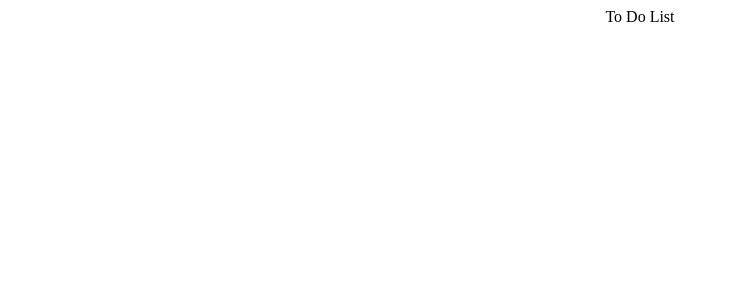
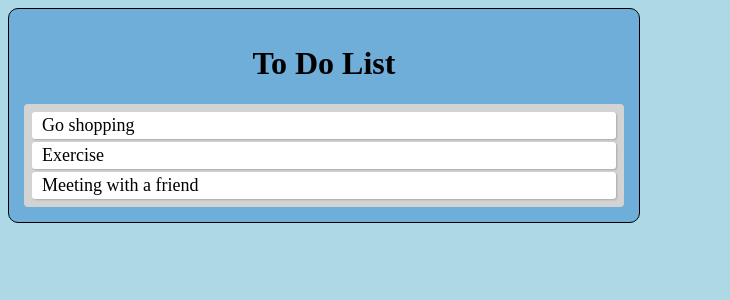
Before and after one commit to hanakola/react-to-do-list, a React (Create React App) app: page / in a window 1280 px wide. Shown: the top 300 px of the page, without its empty margins (0-730 px from the left). Built offline with nearby package versions, Linux system fonts and the light colour scheme.

Commit message:
Created basic to do list with styling

```diff
--- a/src/App.css
+++ b/src/App.css
@@ -1,3 +1,27 @@
+body {
+  background: lightblue;
+}
 .App {
   text-align: center;
+  background: rgb(111, 174, 216);
+  width: 600px;
+  border: 1px solid black;
+  border-radius: 10px;
+  padding: 15px;
 }
+.to-do-list {
+  background: lightgray;
+  padding: 5px;
+  border-radius: 4px;
+}
+.Todo {
+  background: white;
+  box-shadow: 1px 1px 2px rgba(0, 0, 0, 0.2);
+  padding: 3px 10px;
+  border-radius: 3px;
+  margin: 3px;
+  font-size: 18px;
+  display: flex;
+  align-items: center;
+  justify-content: space-between;
+}
--- a/src/App.js
+++ b/src/App.js
@@ -1,6 +1,34 @@
-import React from "react";
+import React, { useState } from "react";
 import "./App.css";
 
+function Todo({ todo, index }) {
+  return <div className="Todo">{todo.text}</div>;
+}
+
 export default function App() {
-  return <div className="App">To Do List</div>;
+  const [todos, setTodos] = useState([
+    {
+      text: "Go shopping",
+      isCompleted: false,
+    },
+    {
+      text: "Exercise",
+      isCompleted: false,
+    },
+    {
+      text: "Meeting with a friend",
+      isCompleted: true,
+    },
+  ]);
+
+  return (
+    <div className="App">
+      <h1>To Do List</h1>
+      <div className="to-do-list">
+        {todos.map((todo, index) => (
+          <Todo key={index} index={index} todo={todo} />
+        ))}
+      </div>
+    </div>
+  );
 }
```
